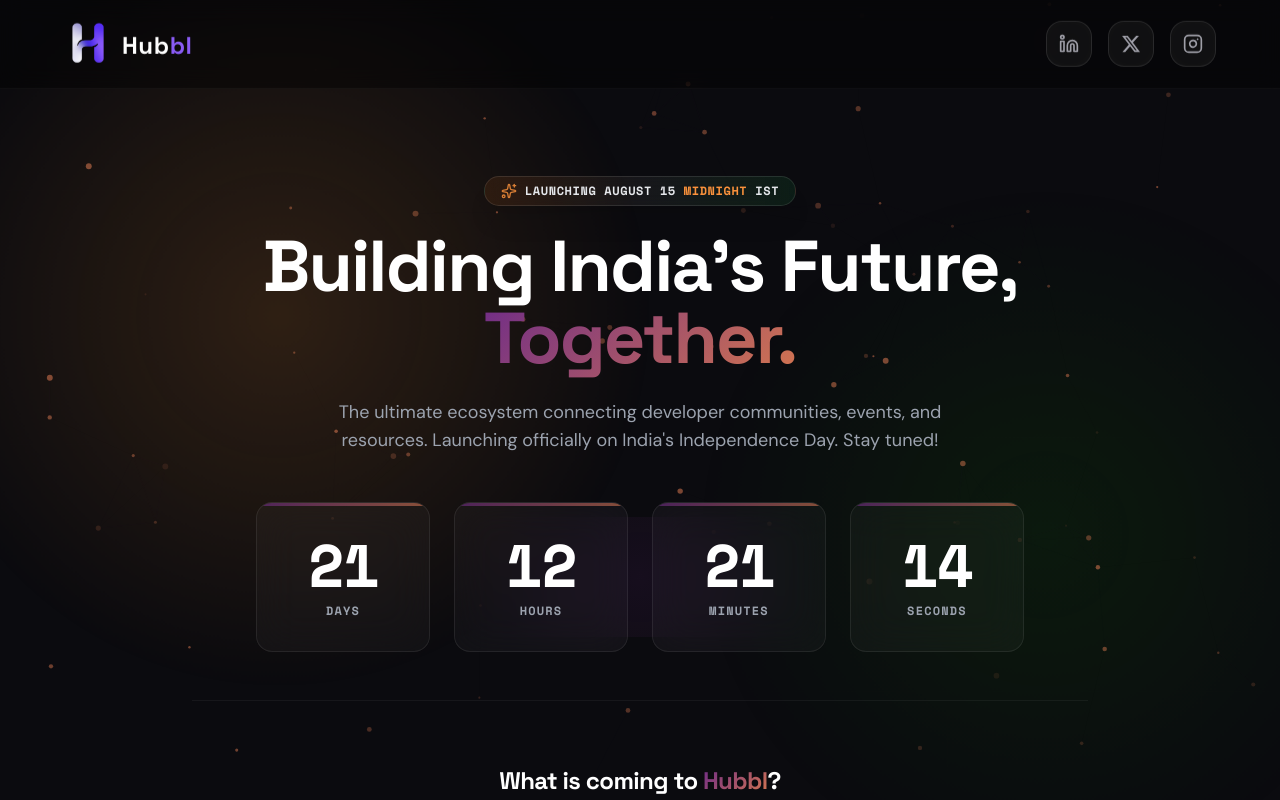
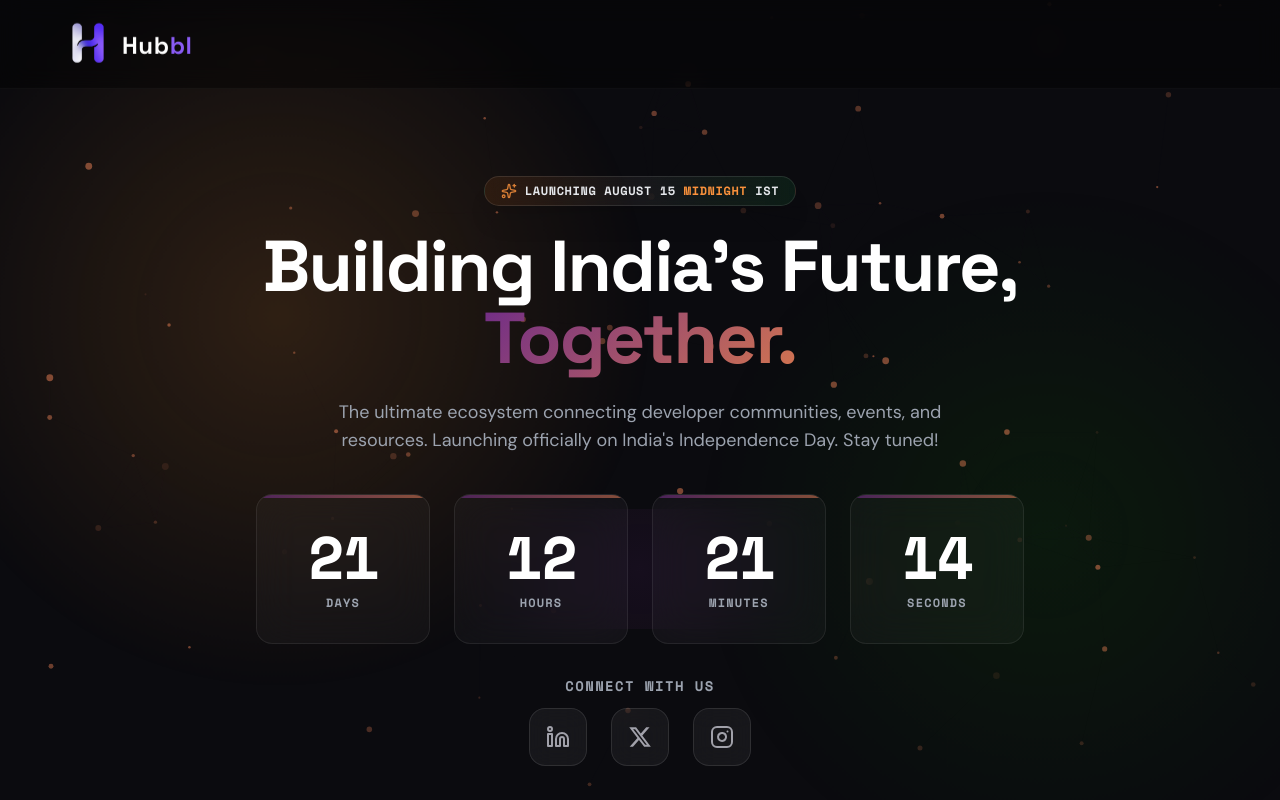
Before and after one commit to Vrund-11/countdown, a React (Vite) app: page / in a window 1280 px wide. Shown: the top 800 px of the page. Built offline with nearby package versions, Linux system fonts and the light colour scheme.

Commit message:
feat: move social links below countdown timer and scale typography for 20+ inch displays

```diff
--- a/src/App.tsx
+++ b/src/App.tsx
@@ -7,9 +7,7 @@ import {
   Linkedin,
   Instagram,
   Sparkles,
-  Heart,
-  Menu,
-  X
+  Heart
 } from 'lucide-react';
 import gsap from 'gsap';
 
@@ -41,7 +39,6 @@ function App() {
 
   const [isLaunched, setIsLaunched] = useState(false);
   const [scrolled, setScrolled] = useState(false);
-  const [isNavOpen, setIsNavOpen] = useState(false);
 
   // 1. Countdown logic
   useEffect(() => {
@@ -104,7 +101,7 @@ function App() {
     };
 
     const initParticles = () => {
-      const density = Math.min(Math.floor(window.innerWidth / 15), 80);
+      const density = Math.min(Math.floor(window.innerWidth / 15), 100);
       particles = [];
       for (let i = 0; i < density; i++) {
         particles.push({
@@ -112,7 +109,7 @@ function App() {
           y: Math.random() * canvas.height,
           vx: (Math.random() - 0.5) * 0.4,
           vy: (Math.random() - 0.5) * 0.4,
-          radius: Math.random() * 2 + 1,
+          radius: Math.random() * 2.5 + 1,
           alpha: Math.random() * 0.5 + 0.1
         });
       }
@@ -139,11 +136,11 @@ function App() {
         for (let j = idx + 1; j < particles.length; j++) {
           const p2 = particles[j];
           const dist = Math.hypot(p.x - p2.x, p.y - p2.y);
-          if (dist < 120) {
+          if (dist < 130) {
             ctx.beginPath();
             ctx.moveTo(p.x, p.y);
             ctx.lineTo(p2.x, p2.y);
-            const lineAlpha = (1 - dist / 120) * 0.08;
+            const lineAlpha = (1 - dist / 130) * 0.08;
             ctx.strokeStyle = `rgba(110, 43, 136, ${lineAlpha})`;
             ctx.lineWidth = 0.5;
             ctx.stroke();
@@ -193,6 +190,11 @@ function App() {
         stagger: 0.1,
         duration: 0.8
       }, '-=0.4')
+      .from('.anim-socials', {
+        scale: 0.9,
+        opacity: 0,
+        duration: 0.6
+      }, '-=0.3')
       .from('.anim-features', {
         y: 40,
         opacity: 0,
@@ -208,46 +210,120 @@ function App() {
   };
 
   return (
-    <div ref={containerRef} className="relative min-h-screen text-white flex flex-col z-10 pt-28">
+    <div ref={containerRef} className="relative min-h-screen text-white flex flex-col z-10 pt-28 2xl:pt-40 3xl:pt-48 4xl:pt-56">
       {/* Background Interactive Network */}
       <canvas ref={canvasRef} className="fixed inset-0 w-full h-full pointer-events-none z-0" />
 
-      {/* Navigation Header - Matched with Community-Hub-Project Navigation.tsx & SocialMediaDock.tsx */}
+      {/* Navigation Header - Clean Logo Only Navbar */}
       <nav
         className={`fixed top-0 left-0 right-0 z-50 transition-all duration-300 ease-in-out border-b anim-header ${
           scrolled
-            ? 'bg-zinc-950/85 backdrop-blur-xl border-white/10 shadow-lg shadow-black/20 py-3.5'
-            : 'bg-black/40 backdrop-blur-md border-white/5 py-5'
+            ? 'bg-zinc-950/85 backdrop-blur-xl border-white/10 shadow-lg shadow-black/20 py-3.5 2xl:py-5 3xl:py-6'
+            : 'bg-black/40 backdrop-blur-md border-white/5 py-5 2xl:py-7 3xl:py-8'
         }`}
       >
-        <div className="w-full max-w-[1920px] mx-auto px-4 md:px-8 xl:px-16 flex items-center justify-between relative">
+        <div className="w-full max-w-[1920px] 3xl:max-w-[2400px] mx-auto px-4 md:px-8 xl:px-16 2xl:px-24 flex items-center justify-between relative">
           {/* Matched Hubbl Brand Logo */}
           <a
             href="/"
-            className="flex items-center gap-2.5 z-50 cursor-pointer hover:drop-shadow-[0_0_12px_rgba(255,255,255,0.35)] transition-all duration-300 shrink-0"
+            className="flex items-center gap-2.5 2xl:gap-4 z-50 cursor-pointer hover:drop-shadow-[0_0_12px_rgba(255,255,255,0.35)] transition-all duration-300 shrink-0"
             aria-label="Hubbl Home"
           >
             <img
               src="/logos/new_hubbl_logo.png"
               alt="Hubbl Logo"
-              className="h-10 sm:h-11 md:h-12 w-auto object-contain shrink-0"
+              className="h-10 sm:h-11 md:h-12 2xl:h-16 3xl:h-20 4xl:h-24 w-auto object-contain shrink-0"
             />
-            <span className="font-heading text-2xl font-bold text-white tracking-wide mt-1">
+            <span className="font-heading text-2xl 2xl:text-4xl 3xl:text-5xl 4xl:text-6xl font-bold text-white tracking-wide mt-1">
               Hub<span className="text-violet-500">bl</span>
             </span>
           </a>
+        </div>
+      </nav>
 
-          {/* Social Media Dock in Navbar - Matched with Community-Hub-Project SocialMediaDock */}
-          <div className="hidden sm:flex items-center gap-4">
+      {/* Hero Content - Fully Responsive for Mobile, Tablet, Desktop, & 20"+ Displays */}
+      <main className="flex-1 relative z-10 flex flex-col items-center justify-center text-center px-4 py-8 md:py-16 2xl:py-24 3xl:py-32 max-w-5xl 2xl:max-w-7xl 3xl:max-w-[1600px] 4xl:max-w-[2000px] mx-auto w-full">
+        {/* Independence Day / Launch Badge */}
+        <div className="anim-badge inline-flex items-center gap-2 2xl:gap-3 bg-gradient-to-r from-orange-500/10 via-white/5 to-green-500/10 border border-white/10 rounded-full px-4 py-1.5 2xl:px-7 2xl:py-3 3xl:px-9 3xl:py-4 mb-6 2xl:mb-10 3xl:mb-12 shadow-xl backdrop-blur-md">
+          <Sparkles className="w-4 h-4 2xl:w-6 2xl:h-6 3xl:w-8 3xl:h-8 text-orange-400 animate-pulse" />
+          <span className="text-xs 2xl:text-lg 3xl:text-2xl 4xl:text-3xl font-mono font-semibold tracking-wider uppercase text-gray-200">
+            Launching August 15 <span className="text-orange-400 font-bold">Midnight</span> IST
+          </span>
+        </div>
+
+        {/* Hero Title */}
+        <h1 className="anim-title text-4xl sm:text-6xl md:text-7xl 2xl:text-8xl 3xl:text-[105px] 4xl:text-[130px] font-bold tracking-tight mb-6 2xl:mb-10 3xl:mb-12 max-w-4xl 2xl:max-w-6xl 3xl:max-w-7xl font-heading leading-tight">
+          Building India's Future, <br className="hidden md:inline" />
+          <span className="text-gradient font-black">Together.</span>
+        </h1>
+
+        {/* Subtitle */}
+        <p className="anim-desc text-sm md:text-lg 2xl:text-2xl 3xl:text-3xl 4xl:text-4xl text-gray-400 max-w-2xl 2xl:max-w-4xl 3xl:max-w-5xl font-body mb-10 2xl:mb-16 3xl:mb-20 leading-relaxed">
+          The ultimate ecosystem connecting developer communities, events, and resources.
+          Launching officially on India's Independence Day. Stay tuned!
+        </p>
+
+        {/* Countdown Timer / Launched State */}
+        {isLaunched ? (
+          <div className="anim-card w-full max-w-3xl 2xl:max-w-5xl 3xl:max-w-6xl mb-12 2xl:mb-16 py-10 2xl:py-16 px-6 2xl:px-12 glass rounded-2xl 2xl:rounded-3xl relative overflow-hidden flex flex-col items-center justify-center border border-green-500/20 shadow-[0_0_50px_rgba(19,136,8,0.15)] z-10">
+            <div className="absolute top-0 left-0 w-full h-[3px] 2xl:h-[5px] bg-gradient-to-r from-orange-500 via-white to-green-500" />
+            <h2 className="text-3xl md:text-5xl 2xl:text-7xl 3xl:text-8xl font-black font-heading mb-4 2xl:mb-8 text-gradient tracking-wide">
+              WE ARE LIVE!
+            </h2>
+            <p className="text-sm md:text-base 2xl:text-2xl 3xl:text-3xl text-gray-300 font-body mb-8 2xl:mb-12 max-w-lg 2xl:max-w-2xl">
+              Hubbl is officially live and open to all tech communities. Discover meetups, connect with speakers, and build the future of India's tech ecosystem.
+            </p>
+            <a
+              href="https://hubbl.in"
+              target="_blank"
+              rel="noreferrer"
+              className="bg-gradient-to-r from-fractal-purple to-fractal-orange hover:from-fractal-purple/95 hover:to-fractal-orange/95 px-8 2xl:px-12 py-4 2xl:py-6 rounded-xl 2xl:rounded-2xl font-heading font-semibold text-base 2xl:text-2xl 3xl:text-3xl tracking-wider flex items-center gap-2 2xl:gap-4 transition-all hover:shadow-[0_0_30px_rgba(110,43,136,0.5)] hover:scale-[1.02]"
+            >
+              <span>Explore Hubbl</span>
+              <ArrowRight className="w-5 h-5 2xl:w-8 2xl:h-8" />
+            </a>
+          </div>
+        ) : (
+          <div className="anim-card grid grid-cols-2 md:grid-cols-4 gap-4 md:gap-6 2xl:gap-8 3xl:gap-12 w-full max-w-3xl 2xl:max-w-5xl 3xl:max-w-6xl 4xl:max-w-7xl mb-8 2xl:mb-12 3xl:mb-16 glow-container">
+            {[
+              { label: 'DAYS', value: timeLeft.days },
+              { label: 'HOURS', value: timeLeft.hours },
+              { label: 'MINUTES', value: timeLeft.minutes },
+              { label: 'SECONDS', value: timeLeft.seconds }
+            ].map((item, index) => (
+              <div
+                key={index}
+                className="glass glass-hover rounded-2xl 2xl:rounded-3xl p-6 md:p-8 2xl:p-12 3xl:p-16 flex flex-col items-center justify-center relative overflow-hidden group"
+              >
+                {/* Card top gradient indicator */}
+                <div className="absolute top-0 left-0 w-full h-[3px] 2xl:h-[5px] bg-gradient-to-r from-fractal-purple to-fractal-orange opacity-60" />
+
+                <span className="text-4xl md:text-6xl 2xl:text-8xl 3xl:text-[100px] 4xl:text-[120px] font-black font-mono-data tracking-tight mb-2 2xl:mb-4 text-white group-hover:scale-105 transition-transform duration-300">
+                  {formatNumber(item.value)}
+                </span>
+                <span className="text-[10px] md:text-xs 2xl:text-base 3xl:text-xl 4xl:text-2xl font-mono tracking-widest text-gray-400 uppercase font-semibold">
+                  {item.label}
+                </span>
+              </div>
+            ))}
+          </div>
+        )}
+
+        {/* Social Media Dock - Placed directly below the timer */}
+        <div className="anim-socials mb-16 2xl:mb-24 3xl:mb-28 flex flex-col items-center gap-3 2xl:gap-5 3xl:gap-6">
+          <span className="text-xs sm:text-sm 2xl:text-lg 3xl:text-xl font-mono uppercase tracking-widest text-gray-400 font-semibold">
+            Connect With Us
+          </span>
+          <div className="flex items-center gap-4 sm:gap-6 2xl:gap-8 3xl:gap-10">
             {/* LinkedIn */}
             <a
               href="https://www.linkedin.com/company/hubblcommunity"
               target="_blank"
               rel="noopener noreferrer"
               aria-label="Hubbl on LinkedIn"
-              className="group relative p-3 rounded-2xl bg-white/5 border border-white/10 backdrop-blur-md overflow-hidden transition-all duration-500 ease-in-out hover:border-[#0A66C2]/60 hover:bg-[#0A66C2]/15 hover:shadow-[0_0_20px_rgba(10,102,194,0.35)]"
+              className="group relative p-3.5 sm:p-4 2xl:p-6 3xl:p-8 rounded-2xl 2xl:rounded-3xl bg-white/5 border border-white/10 backdrop-blur-md overflow-hidden transition-all duration-500 ease-in-out hover:border-[#0A66C2]/60 hover:bg-[#0A66C2]/15 hover:shadow-[0_0_30px_rgba(10,102,194,0.45)] hover:scale-105"
             >
-              <Linkedin className="w-5 h-5 text-zinc-400 group-hover:text-[#0A66C2] group-hover:scale-110 transition-all duration-500 ease-in-out" />
+              <Linkedin className="w-5 h-5 sm:w-6 sm:h-6 2xl:w-9 2xl:h-9 3xl:w-11 3xl:h-11 text-zinc-400 group-hover:text-[#0A66C2] group-hover:scale-110 transition-all duration-500 ease-in-out" />
             </a>
 
             {/* X (Formerly Twitter) */}
@@ -256,9 +332,9 @@ function App() {
               target="_blank"
               rel="noopener noreferrer"
               aria-label="Hubbl on X"
-              className="group relative p-3 rounded-2xl bg-white/5 border border-white/10 backdrop-blur-md overflow-hidden transition-all duration-500 ease-in-out hover:border-white/50 hover:bg-white/10 hover:shadow-[0_0_20px_rgba(255,255,255,0.25)]"
+              className="group relative p-3.5 sm:p-4 2xl:p-6 3xl:p-8 rounded-2xl 2xl:rounded-3xl bg-white/5 border border-white/10 backdrop-blur-md overflow-hidden transition-all duration-500 ease-in-out hover:border-white/50 hover:bg-white/10 hover:shadow-[0_0_30px_rgba(255,255,255,0.35)] hover:scale-105"
             >
-              <XIcon className="w-5 h-5 text-zinc-400 group-hover:text-white group-hover:scale-110 transition-all duration-500 ease-in-out" />
+              <XIcon className="w-5 h-5 sm:w-6 sm:h-6 2xl:w-9 2xl:h-9 3xl:w-11 3xl:h-11 text-zinc-400 group-hover:text-white group-hover:scale-110 transition-all duration-500 ease-in-out" />
             </a>
 
             {/* Instagram */}
@@ -267,162 +343,42 @@ function App() {
               target="_blank"
               rel="noopener noreferrer"
               aria-label="Hubbl on Instagram"
-              className="group relative p-3 rounded-2xl bg-white/5 border border-white/10 backdrop-blur-md overflow-hidden transition-all duration-500 ease-in-out hover:border-pink-500/60 hover:bg-gradient-to-tr hover:from-[#f09433]/20 hover:via-[#dc2743]/20 hover:to-[#bc1888]/20 hover:shadow-[0_0_20px_rgba(225,48,108,0.35)]"
+              className="group relative p-3.5 sm:p-4 2xl:p-6 3xl:p-8 rounded-2xl 2xl:rounded-3xl bg-white/5 border border-white/10 backdrop-blur-md overflow-hidden transition-all duration-500 ease-in-out hover:border-pink-500/60 hover:bg-gradient-to-tr hover:from-[#f09433]/20 hover:via-[#dc2743]/20 hover:to-[#bc1888]/20 hover:shadow-[0_0_30px_rgba(225,48,108,0.45)] hover:scale-105"
             >
-              <Instagram className="w-5 h-5 text-zinc-400 group-hover:text-[#E1306C] group-hover:scale-110 transition-all duration-500 ease-in-out" />
+              <Instagram className="w-5 h-5 sm:w-6 sm:h-6 2xl:w-9 2xl:h-9 3xl:w-11 3xl:h-11 text-zinc-400 group-hover:text-[#E1306C] group-hover:scale-110 transition-all duration-500 ease-in-out" />
             </a>
           </div>
-
-          {/* Mobile Menu Toggle Button */}
-          <button
-            onClick={() => setIsNavOpen(!isNavOpen)}
-            className="sm:hidden text-white p-2 shrink-0 z-50 focus:outline-none hover:text-fractal-orange transition-colors"
-            aria-label="Toggle menu"
-          >
-            {isNavOpen ? <X size={26} /> : <Menu size={26} />}
-          </button>
-        </div>
-      </nav>
-
-      {/* Mobile Drawer / Overlay Navigation */}
-      <div
-        className={`fixed inset-0 z-40 bg-[#0B0B0F]/98 backdrop-blur-xl transition-all duration-300 sm:hidden flex flex-col items-center justify-center gap-6 ${
-          isNavOpen ? 'opacity-100 pointer-events-auto' : 'opacity-0 pointer-events-none'
-        }`}
-      >
-        <div className="flex items-center gap-4">
-          <a
-            href="https://www.linkedin.com/company/hubblcommunity"
-            target="_blank"
-            rel="noopener noreferrer"
-            aria-label="Hubbl on LinkedIn"
-            onClick={() => setIsNavOpen(false)}
-            className="group relative p-4 rounded-2xl bg-white/5 border border-white/10 backdrop-blur-md overflow-hidden transition-all duration-500 ease-in-out hover:border-[#0A66C2]/60 hover:bg-[#0A66C2]/15 hover:shadow-[0_0_20px_rgba(10,102,194,0.35)]"
-          >
-            <Linkedin className="w-6 h-6 text-zinc-400 group-hover:text-[#0A66C2] group-hover:scale-110 transition-all duration-500 ease-in-out" />
-          </a>
-
-          <a
-            href="https://x.com/hubblcommunity"
-            target="_blank"
-            rel="noopener noreferrer"
-            aria-label="Hubbl on X"
-            onClick={() => setIsNavOpen(false)}
-            className="group relative p-4 rounded-2xl bg-white/5 border border-white/10 backdrop-blur-md overflow-hidden transition-all duration-500 ease-in-out hover:border-white/50 hover:bg-white/10 hover:shadow-[0_0_20px_rgba(255,255,255,0.25)]"
-          >
-            <XIcon className="w-6 h-6 text-zinc-400 group-hover:text-white group-hover:scale-110 transition-all duration-500 ease-in-out" />
-          </a>
-
-          <a
-            href="https://instagram.com/hubblcommunity"
-            target="_blank"
-            rel="noopener noreferrer"
-            aria-label="Hubbl on Instagram"
-            onClick={() => setIsNavOpen(false)}
-            className="group relative p-4 rounded-2xl bg-white/5 border border-white/10 backdrop-blur-md overflow-hidden transition-all duration-500 ease-in-out hover:border-pink-500/60 hover:bg-gradient-to-tr hover:from-[#f09433]/20 hover:via-[#dc2743]/20 hover:to-[#bc1888]/20 hover:shadow-[0_0_20px_rgba(225,48,108,0.35)]"
-          >
-            <Instagram className="w-6 h-6 text-zinc-400 group-hover:text-[#E1306C] group-hover:scale-110 transition-all duration-500 ease-in-out" />
-          </a>
-        </div>
-      </div>
-
-      {/* Hero Content */}
-      <main className="flex-1 relative z-10 flex flex-col items-center justify-center text-center px-4 py-8 md:py-16 max-w-5xl mx-auto w-full">
-        {/* Independence Day / Launch Badge */}
-        <div className="anim-badge inline-flex items-center gap-2 bg-gradient-to-r from-orange-500/10 via-white/5 to-green-500/10 border border-white/10 rounded-full px-4 py-1.5 mb-6 shadow-xl backdrop-blur-md">
-          <Sparkles className="w-4 h-4 text-orange-400 animate-pulse" />
-          <span className="text-xs font-mono font-semibold tracking-wider uppercase text-gray-200">
-            Launching August 15 <span className="text-orange-400 font-bold">Midnight</span> IST
-          </span>
         </div>
 
-        {/* Hero Title */}
-        <h1 className="anim-title text-4xl md:text-7xl font-bold tracking-tight mb-6 max-w-4xl font-heading leading-tight">
-          Building India's Future, <br className="hidden md:inline" />
-          <span className="text-gradient font-black">Together.</span>
-        </h1>
-
-        {/* Subtitle */}
-        <p className="anim-desc text-sm md:text-lg text-gray-400 max-w-2xl font-body mb-12 leading-relaxed">
-          The ultimate ecosystem connecting developer communities, events, and resources.
-          Launching officially on India's Independence Day. Stay tuned!
-        </p>
-
-        {/* Countdown Timer / Launched State */}
-        {isLaunched ? (
-          <div className="anim-card w-full max-w-3xl mb-12 py-10 px-6 glass rounded-2xl relative overflow-hidden flex flex-col items-center justify-center border border-green-500/20 shadow-[0_0_50px_rgba(19,136,8,0.15)] z-10">
-            <div className="absolute top-0 left-0 w-full h-[3px] bg-gradient-to-r from-orange-500 via-white to-green-500" />
-            <h2 className="text-3xl md:text-5xl font-black font-heading mb-4 text-gradient tracking-wide">
-              WE ARE LIVE!
-            </h2>
-            <p className="text-sm md:text-base text-gray-300 font-body mb-8 max-w-lg">
-              Hubbl is officially live and open to all tech communities. Discover meetups, connect with speakers, and build the future of India's tech ecosystem.
-            </p>
-            <a
-              href="https://hubbl.in"
-              target="_blank"
-              rel="noreferrer"
-              className="bg-gradient-to-r from-fractal-purple to-fractal-orange hover:from-fractal-purple/95 hover:to-fractal-orange/95 px-8 py-4 rounded-xl font-heading font-semibold text-base tracking-wider flex items-center gap-2 transition-all hover:shadow-[0_0_30px_rgba(110,43,136,0.5)] hover:scale-[1.02]"
-            >
-              <span>Explore Hubbl</span>
-              <ArrowRight size={18} />
-            </a>
-          </div>
-        ) : (
-          <div className="anim-card grid grid-cols-2 md:grid-cols-4 gap-4 md:gap-6 w-full max-w-3xl mb-12 glow-container">
-            {[
-              { label: 'DAYS', value: timeLeft.days },
-              { label: 'HOURS', value: timeLeft.hours },
-              { label: 'MINUTES', value: timeLeft.minutes },
-              { label: 'SECONDS', value: timeLeft.seconds }
-            ].map((item, index) => (
-              <div
-                key={index}
-                className="glass glass-hover rounded-2xl p-6 md:p-8 flex flex-col items-center justify-center relative overflow-hidden group"
-              >
-                {/* Card top gradient indicator */}
-                <div className="absolute top-0 left-0 w-full h-[3px] bg-gradient-to-r from-fractal-purple to-fractal-orange opacity-60" />
-
-                <span className="text-4xl md:text-6xl font-black font-mono-data tracking-tight mb-2 text-white group-hover:scale-105 transition-transform duration-300">
-                  {formatNumber(item.value)}
-                </span>
-                <span className="text-[10px] md:text-xs font-mono tracking-widest text-gray-400 uppercase font-semibold">
-                  {item.label}
-                </span>
-              </div>
-            ))}
-          </div>
-        )}
-
         {/* Feature Teasers */}
-        <div className="anim-features w-full max-w-4xl border-t border-white/5 pt-16">
-          <h2 className="text-xl md:text-2xl font-bold tracking-tight mb-8 font-heading">
+        <div className="anim-features w-full max-w-4xl 2xl:max-w-6xl 3xl:max-w-7xl border-t border-white/5 pt-16 2xl:pt-24 3xl:pt-28">
+          <h2 className="text-xl md:text-2xl 2xl:text-4xl 3xl:text-5xl font-bold tracking-tight mb-8 2xl:mb-14 3xl:mb-16 font-heading">
             What is coming to <span className="text-gradient">Hubbl</span>?
           </h2>
-          <div className="grid grid-cols-1 md:grid-cols-3 gap-6 text-left">
+          <div className="grid grid-cols-1 md:grid-cols-3 gap-6 2xl:gap-10 3xl:gap-12 text-left">
             {[
               {
-                icon: <Users className="w-6 h-6 text-orange-400" />,
+                icon: <Users className="w-6 h-6 2xl:w-10 2xl:h-10 3xl:w-12 3xl:h-12 text-orange-400" />,
                 title: "Unified Communities",
                 desc: "Discover AWS, Tableau, Databricks, and Fabric groups unified under one portal."
               },
               {
-                icon: <Calendar className="w-6 h-6 text-purple-400" />,
+                icon: <Calendar className="w-6 h-6 2xl:w-10 2xl:h-10 3xl:w-12 3xl:h-12 text-purple-400" />,
                 title: "Interactive Events",
                 desc: "Never miss meetups, webinars, or summits with our multi-toggle custom schedules."
               },
               {
-                icon: <Mic className="w-6 h-6 text-blue-400" />,
+                icon: <Mic className="w-6 h-6 2xl:w-10 2xl:h-10 3xl:w-12 3xl:h-12 text-blue-400" />,
                 title: "Speaker Directory",
                 desc: "Find speakers or showcase your own voice with premium profiles."
               }
             ].map((feature, index) => (
-              <div key={index} className="glass p-6 rounded-2xl border border-white/5 hover:border-white/10 transition-all">
-                <div className="bg-white/5 w-12 h-12 rounded-xl flex items-center justify-center mb-4">
+              <div key={index} className="glass p-6 2xl:p-10 3xl:p-12 rounded-2xl 2xl:rounded-3xl border border-white/5 hover:border-white/10 transition-all">
+                <div className="bg-white/5 w-12 h-12 2xl:w-16 2xl:h-16 3xl:w-20 3xl:h-20 rounded-xl 2xl:rounded-2xl flex items-center justify-center mb-4 2xl:mb-6">
                   {feature.icon}
                 </div>
-                <h3 className="font-heading font-semibold text-base text-white mb-2">{feature.title}</h3>
-                <p className="font-body text-xs text-gray-400 leading-relaxed">{feature.desc}</p>
+                <h3 className="font-heading font-semibold text-base 2xl:text-2xl 3xl:text-3xl text-white mb-2 2xl:mb-4">{feature.title}</h3>
+                <p className="font-body text-xs 2xl:text-base 3xl:text-xl text-gray-400 leading-relaxed">{feature.desc}</p>
               </div>
             ))}
           </div>
@@ -430,13 +386,13 @@ function App() {
       </main>
 
       {/* Footer */}
-      <footer className="relative z-10 border-t border-white/5 py-8 mt-16 max-w-7xl mx-auto px-6 w-full flex flex-col sm:flex-row items-center justify-between text-xs text-gray-500 font-body gap-4">
+      <footer className="relative z-10 border-t border-white/5 py-8 2xl:py-12 3xl:py-16 mt-16 2xl:mt-28 3xl:mt-32 max-w-7xl 2xl:max-w-[1700px] 3xl:max-w-[2200px] mx-auto px-6 2xl:px-16 w-full flex flex-col sm:flex-row items-center justify-between text-xs 2xl:text-base 3xl:text-xl text-gray-500 font-body gap-4">
         <div>
           © {new Date().getFullYear()} Hubbl. India's Future of Community.
         </div>
-        <div className="flex items-center gap-2">
+        <div className="flex items-center gap-2 2xl:gap-3">
           <span>Made with</span>
-          <Heart size={10} className="text-red-500 fill-red-500 animate-pulse" />
+          <Heart size={12} className="text-red-500 fill-red-500 animate-pulse 2xl:w-5 2xl:h-5 3xl:w-6 3xl:h-6" />
           <span>for communities in India</span>
         </div>
       </footer>
```
Also changed, not shown: tailwind.config.js (+10 -0 lines).
